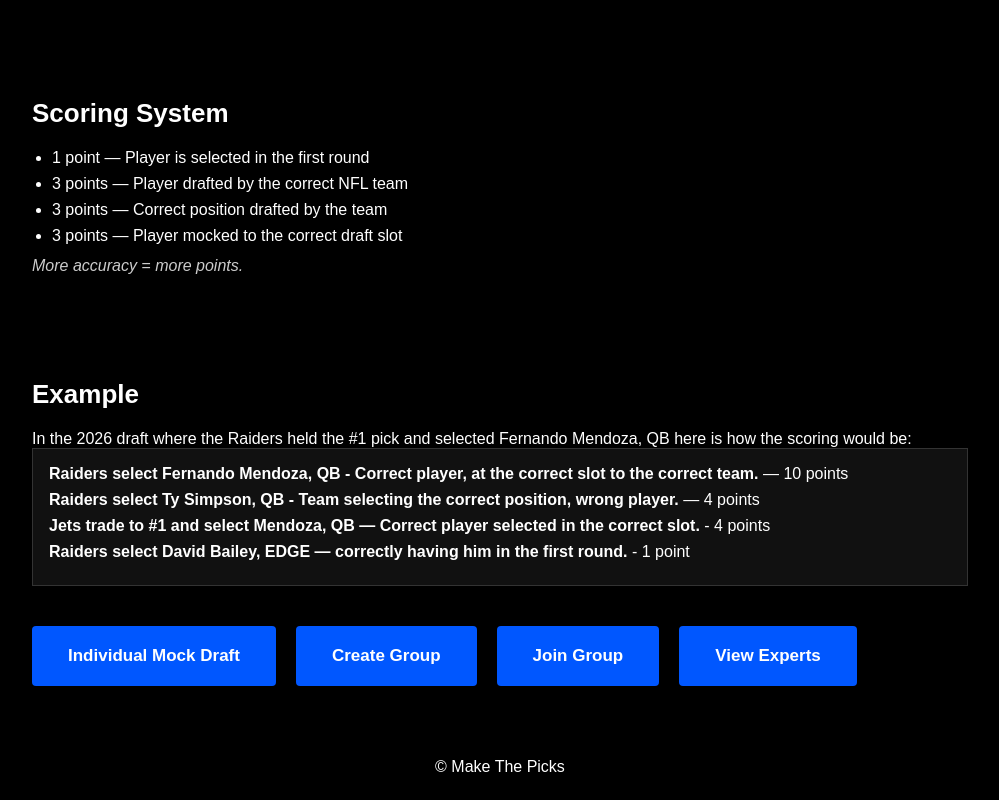
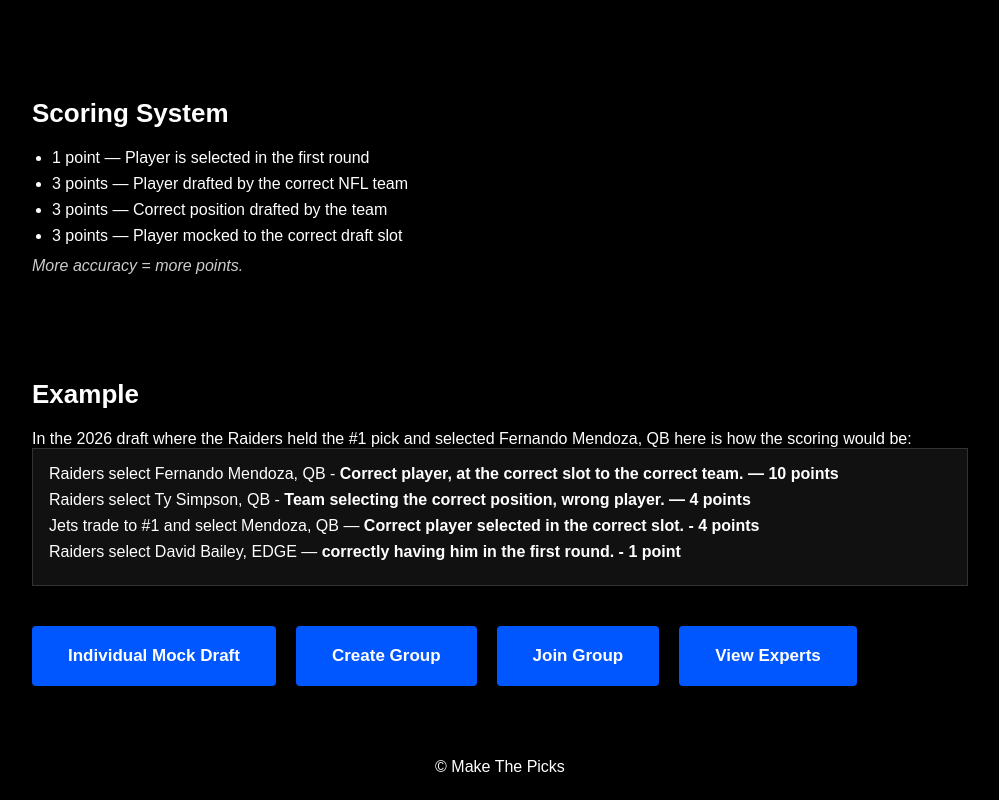
Before and after one commit to tkleinheinz-code/MakeThePicks, a plain HTML site: page mock-draft.html in a window 1280 px wide. Shown: the part 507-1307 px from the top of the page, without its empty margins (140-1139 px from the left). Drawn offline with Linux system fonts and the light colour scheme.

Commit message:
Update scoring descriptions for draft selections

```diff
--- a/mock-draft.html
+++ b/mock-draft.html
@@ -59,10 +59,10 @@
       </p>
 
       <div class="example-box">
-        <p><strong>Raiders select Fernando Mendoza, QB - Correct player, at the correct slot to the correct team.</strong> — 10 points</p>
-        <p><strong>Raiders select Ty Simpson, QB - Team selecting the correct position, wrong player.</strong> — 4 points</p>
-        <p><strong>Jets trade to #1 and select Mendoza, QB — Correct player selected in the correct slot.</strong> - 4 points</p>
-        <p><strong>Raiders select David Bailey, EDGE — correctly having him in the first round.</strong> - 1 point </p>
+        <p>Raiders select Fernando Mendoza, QB - <strong>Correct player, at the correct slot to the correct team. — 10 points</strong></p>
+        <p>Raiders select Ty Simpson, QB - <strong>Team selecting the correct position, wrong player. — 4 points</strong></p>
+        <p>Jets trade to #1 and select Mendoza, QB — <strong>Correct player selected in the correct slot. - 4 points</strong></p>
+        <p>Raiders select David Bailey, EDGE — <strong>correctly having him in the first round. - 1 point</strong></p>
       </div>
     </section>
 
```
